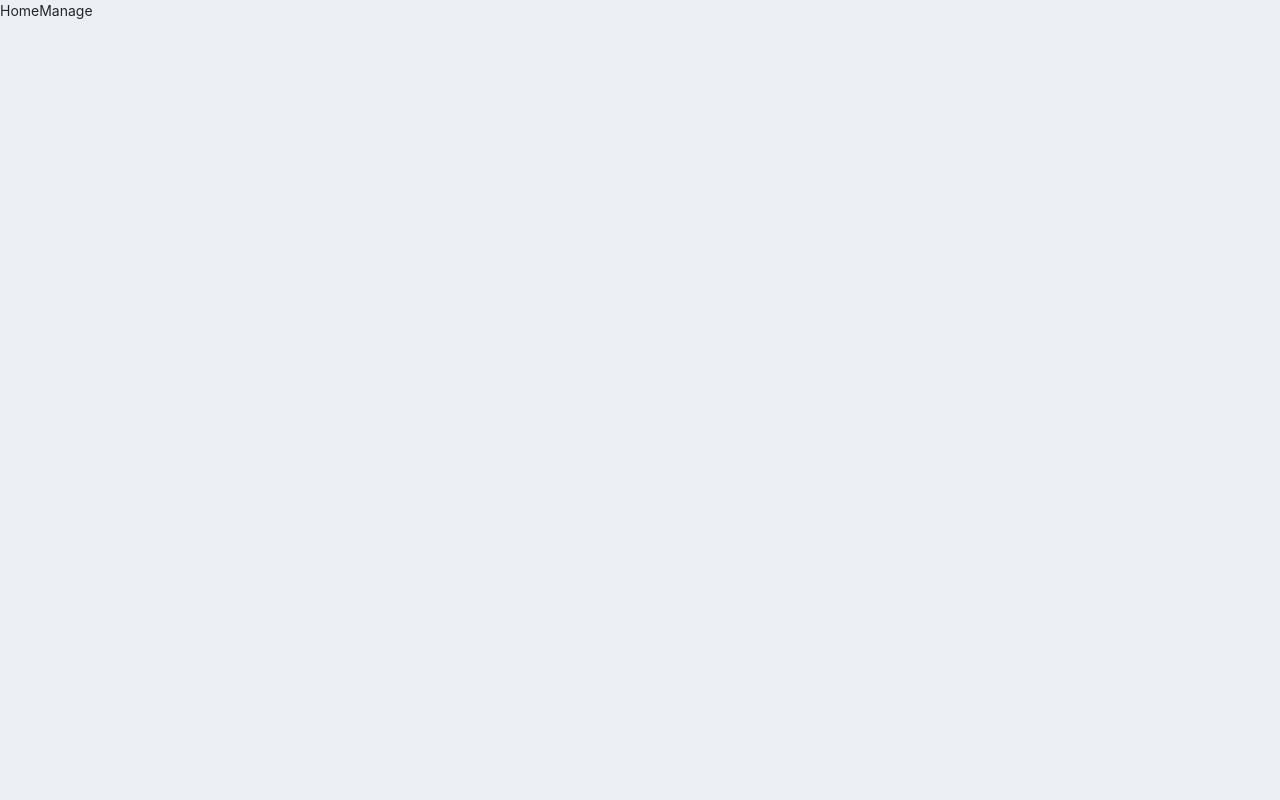
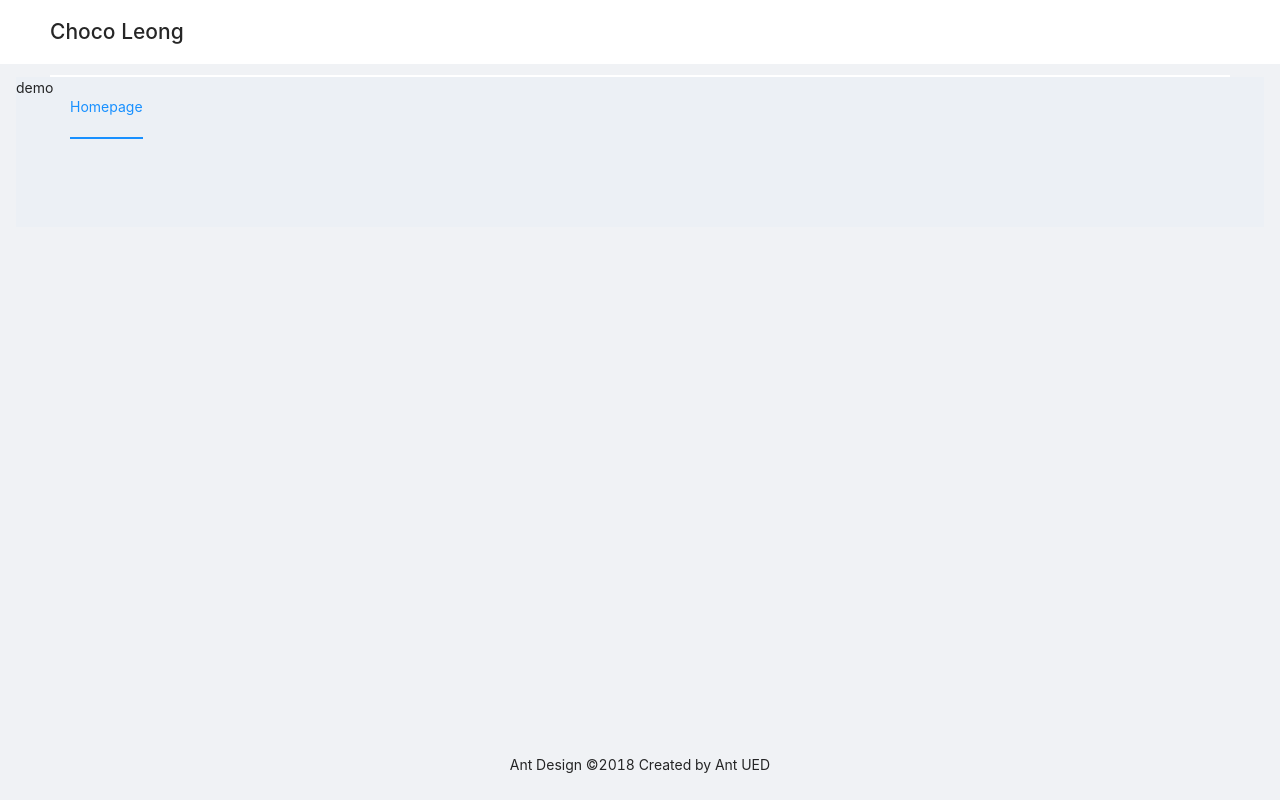
Before and after one commit to i-am-choco/react_normal_code, a React app: page / in a window 1280 px wide. Built offline with nearby package versions, Linux system fonts and the light colour scheme; the HTML template or start-up script is replaced by a standard one.

Commit message:
feat: 整理iframe

```diff
--- a/src/app.tsx
+++ b/src/app.tsx
@@ -1,7 +1,7 @@
 import React from 'react'
 import './app.less'
 import { HashRouter, Route, Routes, BrowserRouter } from 'react-router-dom'
-import { HomeManage } from './three/containers/home'
+import { HomeManage } from 'containers/home'
 
 interface ILink {
     type: string
@@ -17,6 +17,7 @@ export default class App extends React.Component {
                 <Routes>
                     {/* 工作台 */}
                     <Route path="/" element={<HomeManage />} />
+                    <Route path="/demo" element={<text>demo</text>}></Route>
                 </Routes>
             </BrowserRouter>
         )
--- /dev/null
+++ b/src/containers/home/index.less
@@ -0,0 +1,19 @@
+:global{
+    .ant-layout-sider-zero-width-trigger{
+        top: 0px;
+    }
+    .homepage-logo{
+        float: left;
+        &::after{
+            content: " ";
+            position: absolute;
+            top: 16px;
+            margin-left: 10px;
+            height: 32px;
+            width: 1px;
+            background-color: #cccccc;
+            display: inline;
+            vertical-align: middle;
+        }
+    }
+}
--- /dev/null
+++ b/src/containers/home/index.tsx
@@ -0,0 +1,64 @@
+import { DesktopOutlined, FileOutlined, PieChartOutlined, TeamOutlined, UserOutlined } from '@ant-design/icons'
+import { MenuProps } from 'antd'
+import { Breadcrumb, Layout, Menu } from 'antd'
+import React, { useEffect, useState } from 'react'
+import './index.less'
+
+const { Header, Content, Footer, Sider } = Layout
+
+type MenuItem = Required<MenuProps>['items'][number] & { url: string }
+
+function getItem(
+    label: React.ReactNode,
+    key: React.Key,
+    url: string,
+    icon?: React.ReactNode,
+    children?: MenuItem[]
+): MenuItem {
+    return {
+        key,
+        icon,
+        children,
+        label,
+        url,
+    } as MenuItem
+}
+
+function getUrl(str: string): string {
+    const origin = window.location.origin
+    return `${origin}${str}`
+}
+
+const items: MenuItem[] = [
+    getItem('Homepage', '0', getUrl('/demo')),
+]
+
+export const HomeManage: React.FC = () => {
+    const [curMenu, setCurMenu] = useState('0')
+    const [curUrl, setCurUrl] = useState<string>(items[0]['url'])
+
+    useEffect(() => {
+        console.log()
+    }, [])
+
+    return (
+        <Layout style={{ minHeight: '100vh' }}>
+            <Header style={{background: '#fff', marginBottom: 13}}>
+                <h1 className="homepage-logo">Choco Leong</h1>
+                <Menu
+                    selectedKeys={[curMenu]}
+                    mode="horizontal"
+                    items={items}
+                    onSelect={(info) => {
+                        setCurMenu(info.key)
+                        setCurUrl(items[Number(info.key)]['url'])
+                    }}
+                />
+            </Header>
+            <Content style={{ margin: '0 16px' }}>
+                <iframe style={{ width: '100%', height: '100%', border: 'none' }} src={curUrl}></iframe>
+            </Content>
+            <Footer style={{ textAlign: 'center' }}>Ant Design ©2018 Created by Ant UED</Footer>
+        </Layout>
+    )
+}
--- a/src/three/containers/home/index.tsx
+++ /dev/null
@@ -1,5 +0,0 @@
-import React from "react"
-
-export const HomeManage = () => {
-    return <div>HomeManage</div>
-}
```
Also changed, not shown: src/three/containers/home/index.less (deleted, +0 -23 lines), src/containers/homePage/index.tsx (added), 1 other file (tests, documents, lock files or other folders).
